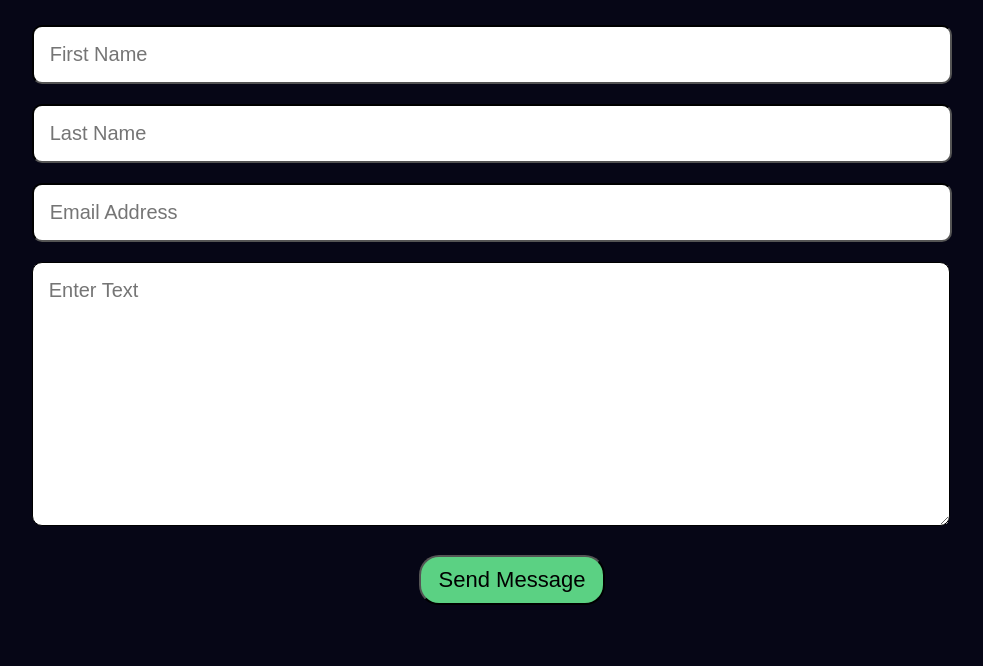
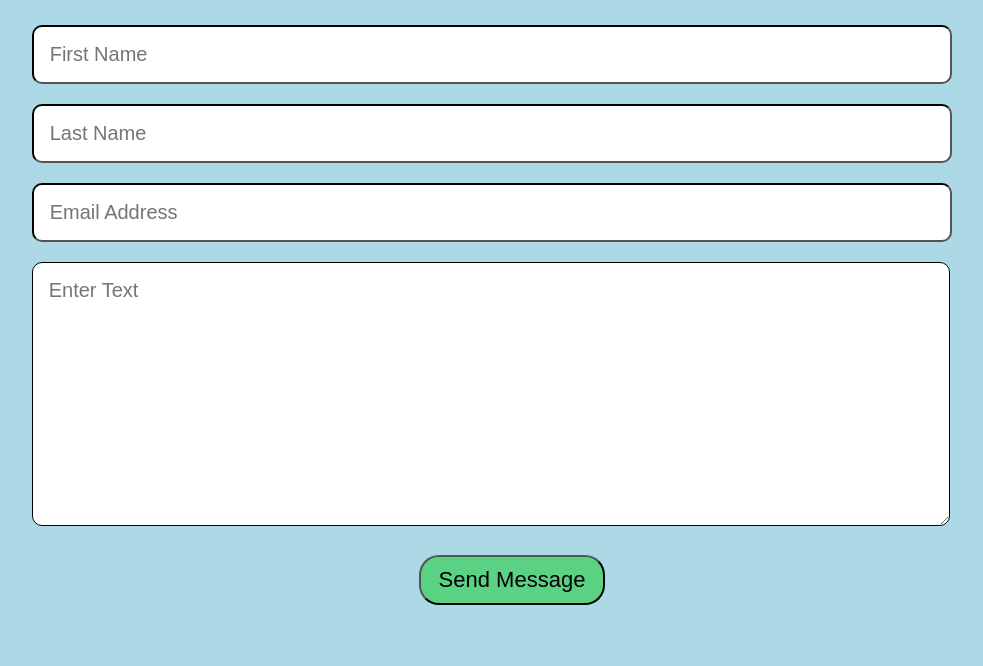
Before and after one commit to Rufusayam/LeytanielTrainingBookingForm, a plain HTML site: page index.html in a window 1280 px wide. Shown: the part 134-800 px from the top of the page, without its empty margins (128-1111 px from the left). Drawn offline with Linux system fonts and the light colour scheme.

Commit message:
Update styles.css

```diff
--- a/styles.css
+++ b/styles.css
@@ -1,5 +1,5 @@
 *{
-    background-color: #060616;
+    background-color: #ADD8E6;
 }
 h1 {
     color: white;
```
